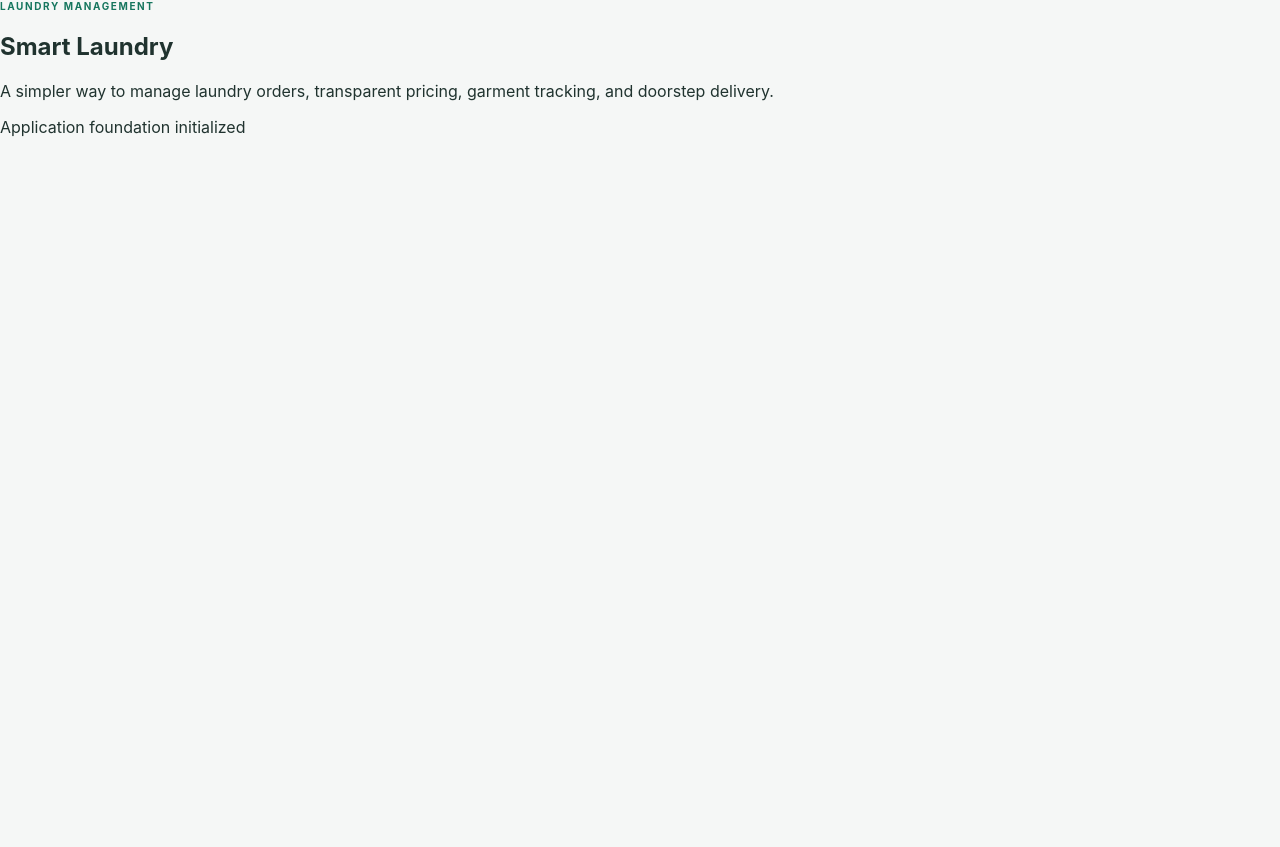
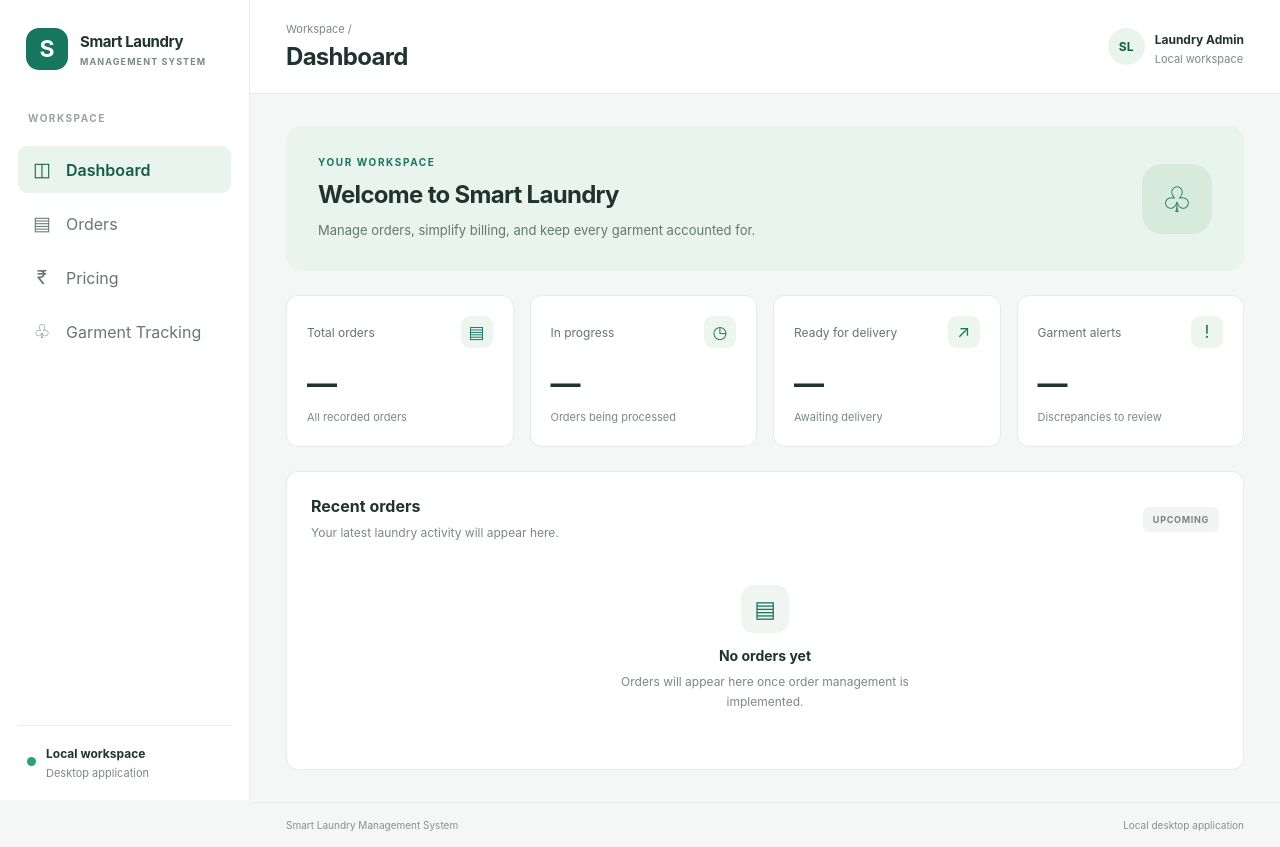
Before and after one commit to Aadarsh-Lekhwani-26/smart-laundry-management-system, a React (Vite) app: page / in a window 1280 px wide. Before the commit the page ends 800 px from the top, so only its background shows below. Built offline with nearby package versions, Linux system fonts and the light colour scheme.

Commit message:
fix: finalize dashboard layout

```diff
--- a/src/app.jsx
+++ b/src/app.jsx
@@ -1,22 +1,205 @@
-function App() {
+
+import { useState } from "react";
+
+const navigation = [
+  { id: "dashboard", label: "Dashboard", icon: "◫" },
+  { id: "orders", label: "Orders", icon: "▤" },
+  { id: "pricing", label: "Pricing", icon: "₹" },
+  { id: "garments", label: "Garment Tracking", icon: "♧" },
+];
+
+function Sidebar({ activePage, onNavigate }) {
   return (
-    <main className="app">
-      <section className="welcome-card">
-        <p className="eyebrow">LAUNDRY MANAGEMENT</p>
+    <aside className="sidebar">
+      <div className="brand">
+        <div className="brand-icon">S</div>
+        <div>
+          <h2>Smart Laundry</h2>
+          <p>MANAGEMENT SYSTEM</p>
+        </div>
+      </div>
 
-        <h1>Smart Laundry</h1>
+      <p className="nav-heading">WORKSPACE</p>
 
-        <p className="description">
-          A simpler way to manage laundry orders, transparent
-          pricing, garment tracking, and doorstep delivery.
-        </p>
+      <nav className="navigation">
+        {navigation.map((item) => (
+          <button
+            key={item.id}
+            className={`nav-item ${
+              activePage === item.id ? "active" : ""
+            }`}
+            onClick={() => onNavigate(item.id)}
+          >
+            <span className="nav-icon">{item.icon}</span>
+            <span>{item.label}</span>
+          </button>
+        ))}
+      </nav>
 
-        <div className="status">
-          <span className="status-dot" />
-          Application foundation initialized
+      <div className="sidebar-footer">
+        <div className="footer-indicator" />
+        <div>
+          <strong>Local workspace</strong>
+          <p>Desktop application</p>
+        </div>
+      </div>
+    </aside>
+  );
+}
+
+function Dashboard() {
+  return (
+    <>
+      <div className="welcome-banner">
+        <div>
+          <p className="eyebrow">YOUR WORKSPACE</p>
+          <h2>Welcome to Smart Laundry</h2>
+          <p>
+            Manage orders, simplify billing, and keep every
+            garment accounted for.
+          </p>
+        </div>
+        <div className="banner-icon">♧</div>
+      </div>
+
+      <section className="stats-grid">
+        <StatCard
+          label="Total orders"
+          value="—"
+          description="All recorded orders"
+          icon="▤"
+        />
+        <StatCard
+          label="In progress"
+          value="—"
+          description="Orders being processed"
+          icon="◷"
+        />
+        <StatCard
+          label="Ready for delivery"
+          value="—"
+          description="Awaiting delivery"
+          icon="↗"
+        />
+        <StatCard
+          label="Garment alerts"
+          value="—"
+          description="Discrepancies to review"
+          icon="!"
+        />
+      </section>
+
+      <section className="content-card">
+        <div className="section-heading">
+          <div>
+            <h3>Recent orders</h3>
+            <p>Your latest laundry activity will appear here.</p>
+          </div>
+          <span className="coming-soon">UPCOMING</span>
+        </div>
+
+        <div className="empty-state">
+          <div className="empty-icon">▤</div>
+          <h3>No orders yet</h3>
+          <p>
+            Orders will appear here once order management is
+            implemented.
+          </p>
         </div>
       </section>
-    </main>
+    </>
+  );
+}
+
+function StatCard({ label, value, description, icon }) {
+  return (
+    <article className="stat-card">
+      <div className="stat-top">
+        <span>{label}</span>
+        <span className="stat-icon">{icon}</span>
+      </div>
+      <strong className="stat-value">{value}</strong>
+      <p>{description}</p>
+    </article>
+  );
+}
+
+function PlaceholderPage({ title, description }) {
+  return (
+    <section className="content-card placeholder-page">
+      <div className="empty-icon">◈</div>
+      <h3>{title}</h3>
+      <p>{description}</p>
+      <span className="coming-soon">PLANNED FEATURE</span>
+    </section>
+  );
+}
+
+function App() {
+  const [activePage, setActivePage] = useState("dashboard");
+
+  const currentPage = navigation.find(
+    (item) => item.id === activePage
+  );
+
+  function renderPage() {
+    switch (activePage) {
+      case "orders":
+        return (
+          <PlaceholderPage
+            title="Order Management"
+            description="Create, update, search, and track laundry orders."
+          />
+        );
+      case "pricing":
+        return (
+          <PlaceholderPage
+            title="Transparent Pricing"
+            description="Manage washing and ironing prices and calculate bills."
+          />
+        );
+      case "garments":
+        return (
+          <PlaceholderPage
+            title="Garment Tracking"
+            description="Track garment quantities and identify discrepancies."
+          />
+        );
+      default:
+        return <Dashboard />;
+    }
+  }
+
+  return (
+    <div className="app-shell">
+      <Sidebar
+        activePage={activePage}
+        onNavigate={setActivePage}
+      />
+
+      <main className="main-content">
+        <header className="topbar">
+          <div>
+            <p className="breadcrumb">Workspace /</p>
+            <h1>{currentPage.label}</h1>
+          </div>
+          <div className="user-badge">
+            <span className="user-avatar">SL</span>
+            <div>
+              <strong>Laundry Admin</strong>
+              <p>Local workspace</p>
+            </div>
+          </div>
+        </header>
+
+        <div className="page-content">{renderPage()}</div>
+
+        <footer className="app-footer">
+          <span>Smart Laundry Management System</span>
+          <span>Local desktop application</span>
+        </footer>
+      </main>
+    </div>
   );
 }
 
```
